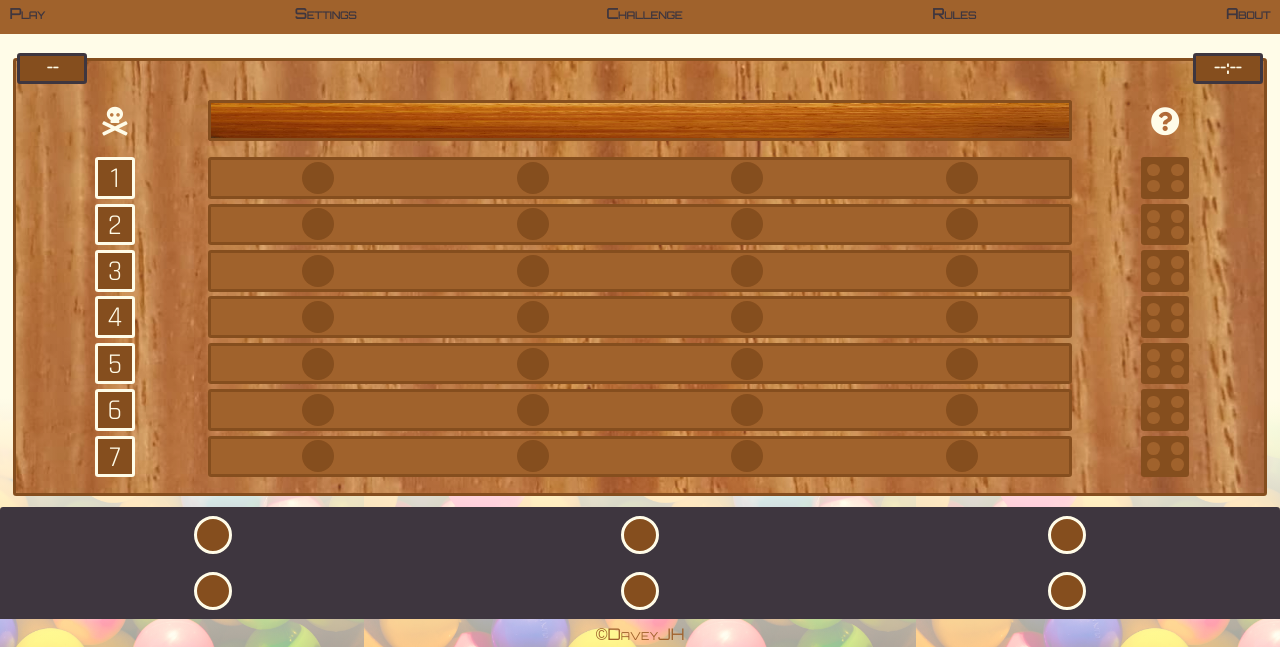
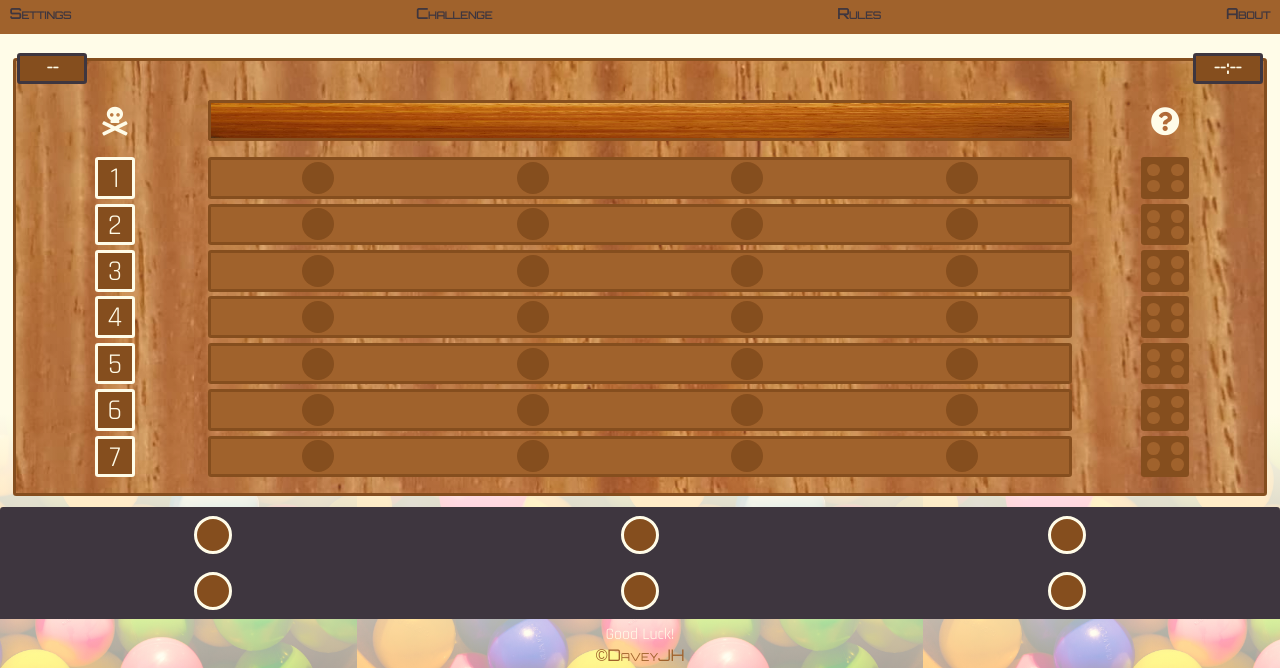
Before and after one commit to DaveyJH/ci-portfolio-two, a plain HTML site: page index.html in a window 1280 px wide. Shown: the part 181-849 px from the top of the page. Before the commit the page ends 828 px from the top, so only its background shows below. Drawn offline with Linux system fonts and the light colour scheme.

Commit message:
ADD good luck message below game. MOD 'play' to 'settings' [index.html]

```diff
--- a/index.html
+++ b/index.html
@@ -24,10 +24,7 @@
     <nav>
       <ul>
         <li>
-          <a href="index.html">Play</a>
-        </li>
-        <li>
-          <a href="#">Settings</a>
+          <a href="index.html">Settings</a>
         </li>
         <li>
           <a href="challenge.html">Challenge</a>
@@ -232,6 +229,9 @@
     <div class="color-ball selector">
     </div>
   </div>
+  <p id="message" class="text-center">
+    Good Luck!
+  </p>
   <footer>&#169;DaveyJH</footer>
   <!-- <script src="mastermind.js"></script> -->
 </body>
```
